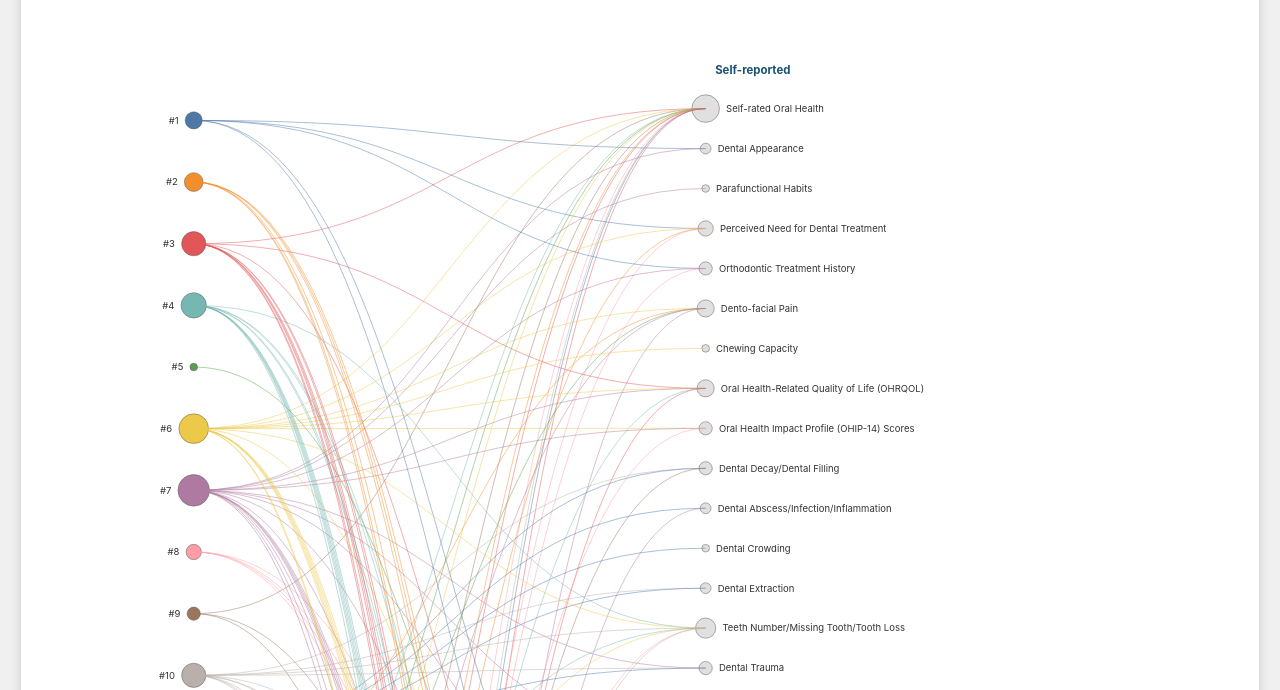
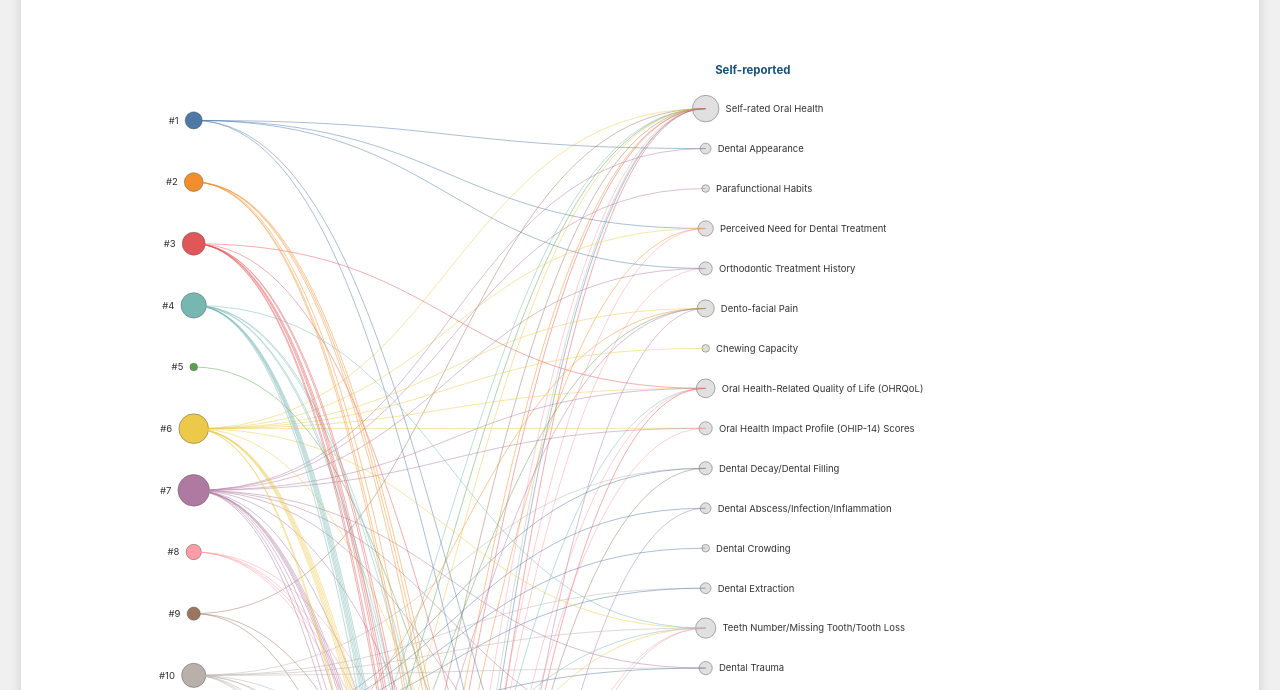
Before and after one commit to Parsa199978/Figure-6, a plain HTML site: page index.html in a window 1280 px wide. Shown: the part 110-800 px from the top of the page. Drawn offline with nearby package versions, Linux system fonts and the light colour scheme.

Commit message:
index.html

```diff
--- a/index.html
+++ b/index.html
@@ -165,17 +165,17 @@
 
     <script>
         // --- DATA ---
-        // Updated based on "Figure 5 DATA - 17 May.pdf"
+        // Updated based on "Figure 5 DATA - 30 May.docx"
         const dataPairs = [
             // Self-reported
-            { m: "Self-rated Oral Health", s_str: "#3, #6, #9, #14, #15, #16, #19, #22, #24, #29, #31, #32, #34" },
+            { m: "Self-rated Oral Health", s_str: "#6, #9, #14, #15, #16, #19, #22, #24, #29, #31, #32, #34" }, // Study #3 removed, #22 added
             { m: "Dental Appearance", s_str: "#1, #7" },
             { m: "Parafunctional Habits", s_str: "#7" },
-            { m: "Perceived Need for Dental Treatment", s_str: "#1, #6, #22, #29" },
+            { m: "Perceived Need for Dental Treatment", s_str: "#1, #6, #22, #29" }, // Study #22 added
             { m: "Orthodontic Treatment History", s_str: "#1, #7, #29" },
             { m: "Dento-facial Pain", s_str: "#6, #12, #15, #17, #2D" },
             { m: "Chewing Capacity", s_str: "#6" },
-            { m: "Oral Health-Related Quality of Life (OHRQOL)", s_str: "#3, #6, #7, #25, #34" },
+            { m: "Oral Health-Related Quality of Life (OHRQoL)", s_str: "#3, #6, #7, #25, #29, #34" }, // Study #29 added
             { m: "Oral Health Impact Profile (OHIP-14) Scores", s_str: "#6, #7, #29" },
             { m: "Dental Decay/Dental Filling", s_str: "#10, #11, #30" },
             { m: "Dental Abscess/Infection/Inflammation", s_str: "#11, #2D" },
@@ -186,7 +186,7 @@
             { m: "Gum Bleeding", s_str: "#11" },
             { m: "Dry Mouth", s_str: "#7, #14" },
             { m: "Xerostomia Inventory (XI) Score", s_str: "#14" },
-            { m: "Summated Xerostomia Inventory-Dutch Version (SXI-D)", s_str: "#14" },
+            { m: "Summated Xerostomia Inventory–Dutch Version (SXI-D)", s_str: "#14" }, // en-dash
             { m: "Third Molar Tooth Emergence", s_str: "#7" },
             { m: "Use of Partial Denture", s_str: "#14" },
             { m: "Burning Mouth Syndrome (BMS)", s_str: "#14" }, // 22nd unique self-reported item
@@ -194,17 +194,17 @@
             // Clinical Data
             { m: "Dental Aesthetic Index (DAI)", s_str: "#1, #25, #34" },
             { m: "Index of Orthodontic Treatment Need (IOTN)", s_str: "#10, #34" },
-            { m: "Type of Orthodontic Treatment", s_str: "#34" },
+            { m: "Type of Orthodontic Treatment", s_str: "#34" }, // Removed trailing comma from name
             { m: "DMFT(dmft)/DMFS(dmfs)", s_str: "#1, #3, #5, #6, #7, #12, #13, #14, #15, #17, #20, #21, #25, #27, #28, #29, #32, #36, #2D, #4D" },
             { m: "International Caries Detection and Assessment System (ICDAS) Score", s_str: "#8, #18, #19" },
             { m: "Treatment Needs Index (TNI)", s_str: "#12" },
-            { m: "Care Index (Crl)", s_str: "#12" },
+            { m: "Care Index (CrI)", s_str: "#12" }, // CrI
             { m: "Tooth Extraction Index (TEI)", s_str: "#12" },
             { m: "Restored Tooth Surfaces", s_str: "#8, #10" },
             { m: "Dental Decay Presence (Cavitation/White Spot Lesion)", s_str: "#2, #4, #9, #10, #13, #2D" },
             { m: "Oral Microbiota", s_str: "#2, #4, #8, #13, #19, #33" },
-            { m: "Salivary Immunoglobulin", s_str: "#2" },
-            { m: "Salivary pH", s_str: "#8" },
+            { m: "Salivary Immunoglobulin", s_str: "#2" }, // New item
+            { m: "Salivary pH", s_str: "#8" }, // New item
             { m: "Oral Assessment Scale (OAS) Score", s_str: "#33" },
             { m: "Tooth Abscess", s_str: "#7" },
             { m: "Tooth Eruption Age", s_str: "#2, #4, #13, #26, #35" },
@@ -220,7 +220,7 @@
             { m: "Gingival Index (GI)", s_str: "#6, #10" },
             { m: "Periodontal Disease Presence/Classification", s_str: "#3, #6, #7, #14" },
             { m: "Oral Mucosal Lesions Presence", s_str: "#3" },
-            { m: "Teeth Number/Missing Tooth/Tooth Loss", s_str: "#4, #6, #10, #14, #29" }, // Second mention, links will be added
+            { m: "Teeth Number/Missing Tooth/Tooth Loss", s_str: "#4, #6, #10, #14, #29" }, // Second mention
             { m: "Tooth and Arch Morphology (Dental Cast)", s_str: "#4" },
             { m: "Facial Measurements (Photography)", s_str: "#4" },
             { m: "Occlusal Relations", s_str: "#4, #7, #10" },
@@ -238,7 +238,7 @@
             { m: "Amalgam Treatment History", s_str: "#3D" },
             { m: "Referral for General Anaesthesia/Sedation", s_str: "#2D" },
             { m: "Oral Squamous Cell Carcinoma Diagnosis/Stage", s_str: "#7D, #9D, #10D" },
-            { m: "Oral Lichen Planus and Lichenoid Lesions (OLP/OLL) Diagnosis/Characteristics", s_str: "#10D" },
+            { m: "Oral Lichen Planus and Lichenoid Lesions (OLP/OLL) Diagnosis/Characteristics", s_str: "#10D" }, // Single space before (OLP/OLL)
             { m: "Oral Epithelial Dysplasia Diagnosis", s_str: "#10D" }
         ];
 
```
